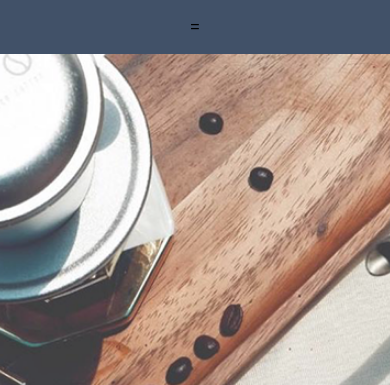
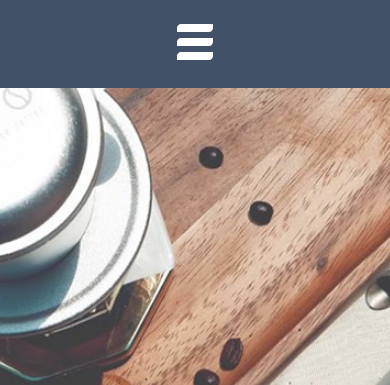
Before and after one commit to vladcheck/fullstack-dev-project-1, a website built with Vite: page index.html in a window 390 px wide. Shown: the top 385 px of the page. Built offline with nearby package versions, Linux system fonts and the light colour scheme.

Commit message:
feat: add menu icon (mobile)

```diff
--- a/assets/styles/style.css
+++ b/assets/styles/style.css
@@ -54,8 +54,6 @@
     display: none;
 }
 
-
-
 .price {
     font-size: 1.2rem;
 }
@@ -94,18 +92,13 @@
 }
 
 .button__icon {
-    width: 100%;
+    --size: 48px;
+    width: var(--size);
+    aspect-ratio: 1/1;
 }
 
 .learn-more-button {
     background-color: var(--section-bg-primary-2-clr);
-}
-
-.cart-button {
-    --size: 48px;
-    width: var(--size);
-    height: var(--size);
-    aspect-ratio: 1/1;
 }
 
 .order-button {
--- a/index.html
+++ b/index.html
@@ -12,7 +12,9 @@
 
   <body>
     <nav class="phone-navbar">
-      <button class="menu-button button">=</button>
+      <button class="menu-button button">
+        <img src="./assets/icons/menu-burger-white-48px.svg" alt="menu" class="menu-button__icon button__icon" role="navigation">
+      </button>
     </nav>
     <main class="main">
       <section class="section" id="hero">
```
Also changed, not shown: assets/icons/menu-burger-white-48px.svg (added).
